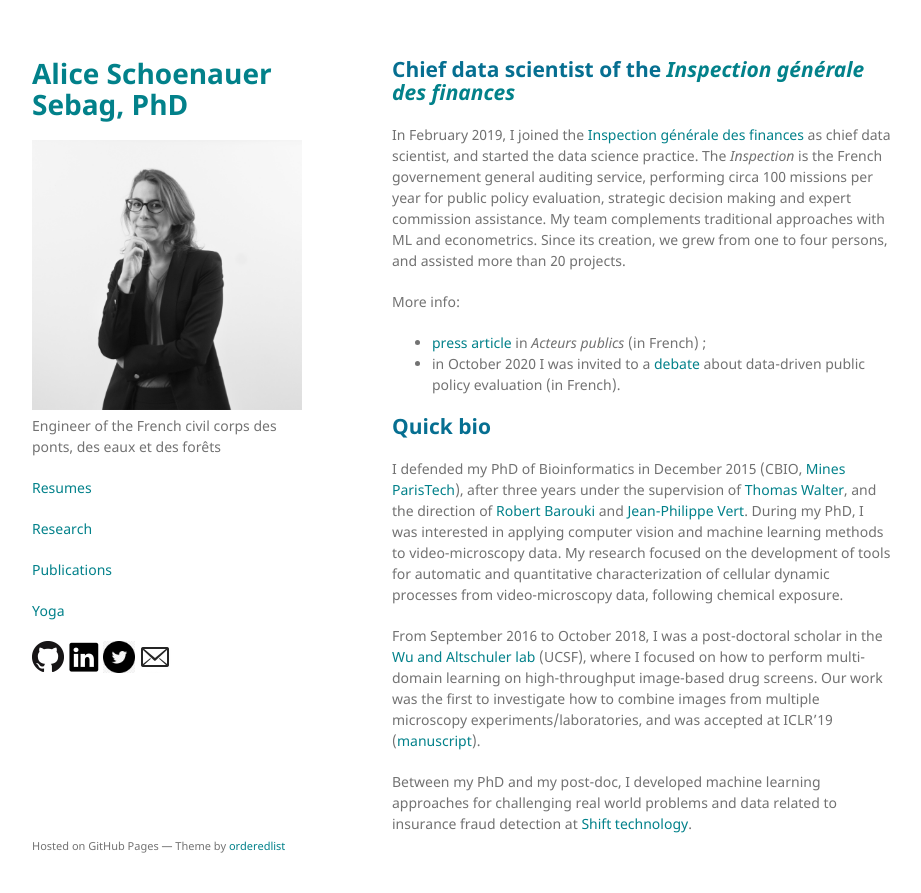
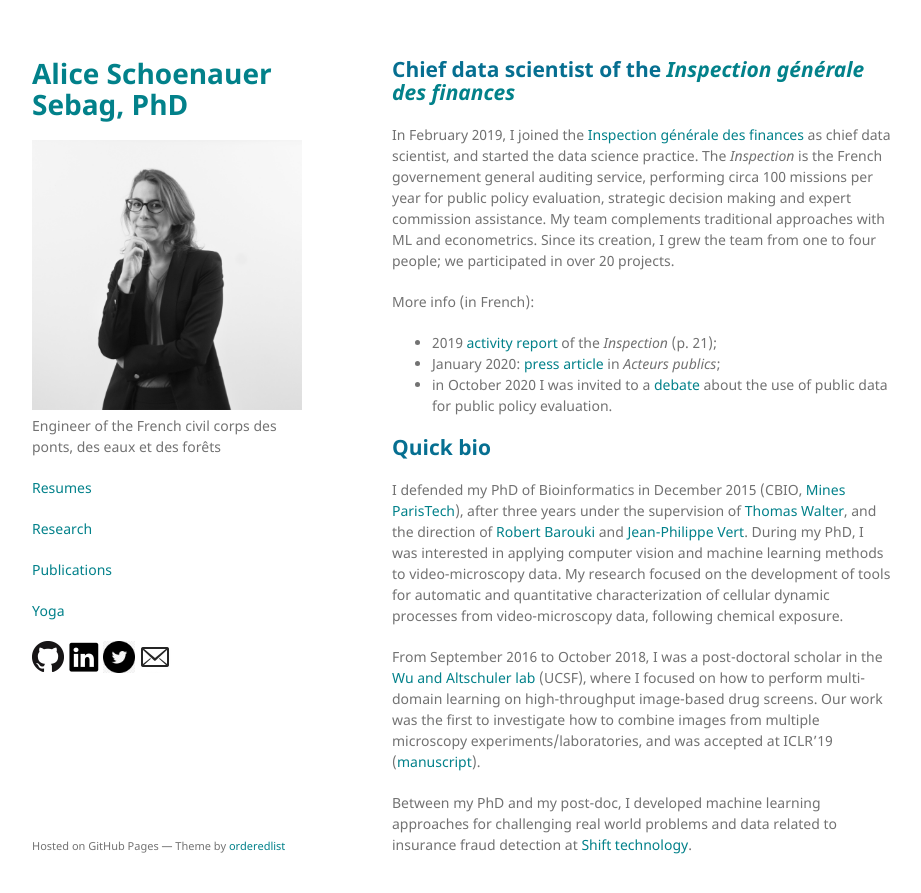
Before and after one commit to aschoenauer-sebag/aschoenauer-sebag, a Jekyll site: the page built from index.md, in a window 1280 px wide and 925 px high. Shown: the top 893 px of the window, without its empty margins (178-1099 px from the left). Built offline with Jekyll 4.4.1, drawn with Linux system fonts in a browser that asks for light colours; our own code applies the rules of GitHub Pages for plain Markdown files.

Commit message:
Corrections et mise a jour CVs

```diff
--- a/index.md
+++ b/index.md
@@ -1,11 +1,12 @@
 ## Chief data scientist of the [_Inspection générale des finances_](https://en.wikipedia.org/wiki/Inspection_g%C3%A9n%C3%A9rale_des_finances_(France))
 
 In February 2019, I joined the [Inspection générale des finances](https://en.wikipedia.org/wiki/Inspection_g%C3%A9n%C3%A9rale_des_finances_(France)) as chief data scientist, and started the data science practice. The _Inspection_ is the French governement general auditing service, performing circa 100 missions per year for public policy evaluation, strategic decision making and expert commission assistance. My team complements traditional approaches with ML and econometrics.
-Since its creation, we grew from one to four persons, and assisted more than 20 projects.
+Since its creation, I grew the team from one to four people; we participated in over 20 projects.
 
-More info:
-- [press article](assets/articleJan2020_ActeursPublics.pdf) in *Acteurs publics* (in French) ;
-- in October 2020 I was invited to a [debate](https://www.acteurspublics.fr/webtv/emissions/les-rencontres-des-acteurs-publics/debat-comment-les-donnees-publiques-peuvent-elles-appuyer-levaluation) about data-driven public policy evaluation (in French).
+More info (in French):
+- 2019 [activity report](http://www.igf.finances.gouv.fr/files/live/sites/igf/files/contributed/IGF%20internet/4.RapportsDactivites/ra-igf-2019-web.pdf) of the *Inspection* (p. 21);
+- January 2020: [press article](assets/articleJan2020_ActeursPublics.pdf) in *Acteurs publics*;
+- in October 2020 I was invited to a [debate](https://www.acteurspublics.fr/webtv/emissions/les-rencontres-des-acteurs-publics/debat-comment-les-donnees-publiques-peuvent-elles-appuyer-levaluation) about the use of public data for public policy evaluation.
 
 ## Quick bio
 
```
Also changed, not shown: 2 other files.
